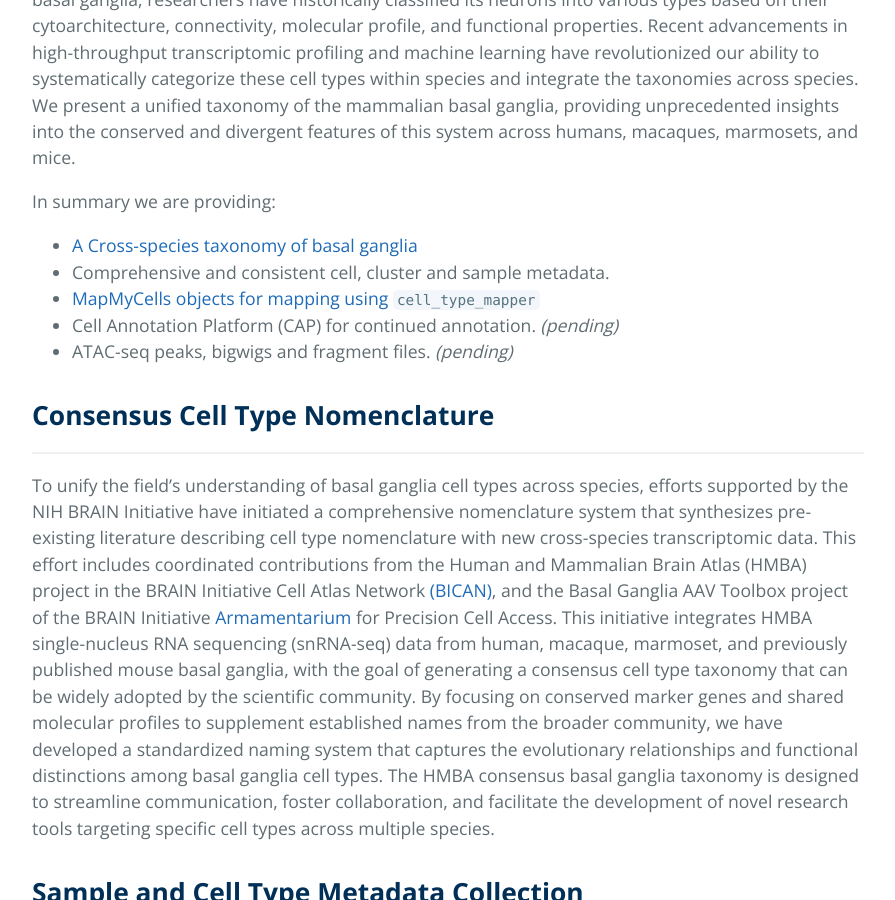
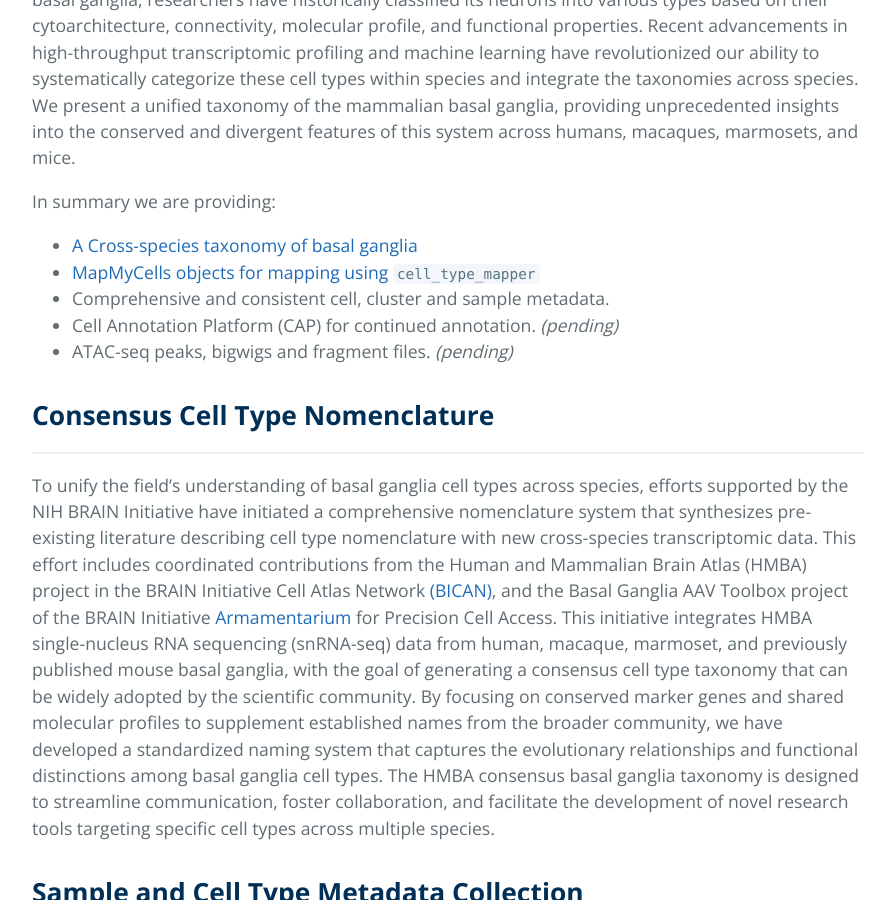
Before and after one commit to AllenInstitute/HMBA_BasalGanglia_Consensus_Taxonomy, a Jekyll site: the page built from index.md, in a window 1280 px wide and 900 px high, scrolled down 526 px. Shown: the whole window, without its empty margins (192-1087 px from the left). Built offline with Jekyll 4.4.1, drawn with Linux system fonts in a browser that asks for light colours; the repository's description, which GitHub fills in, is left out.

```diff
--- a/index.md
+++ b/index.md
@@ -7,8 +7,8 @@ The basal ganglia (BG) are a system of interconnected brain structures that play
 In summary we are providing:
 
 * [A Cross-species taxonomy of basal ganglia](#rna-seq-data)
+* [MapMyCells objects for mapping using `cell_type_mapper`](#cell-type-mapping-with-mapmycells)
 * Comprehensive and consistent cell, cluster and sample metadata.
-* [MapMyCells objects for mapping using `cell_type_mapper`](#cell-type-mapping-with-mapmycells)
 * Cell Annotation Platform (CAP) for continued annotation. _(pending)_
 * ATAC-seq peaks, bigwigs and fragment files. _(pending)_
 
```
